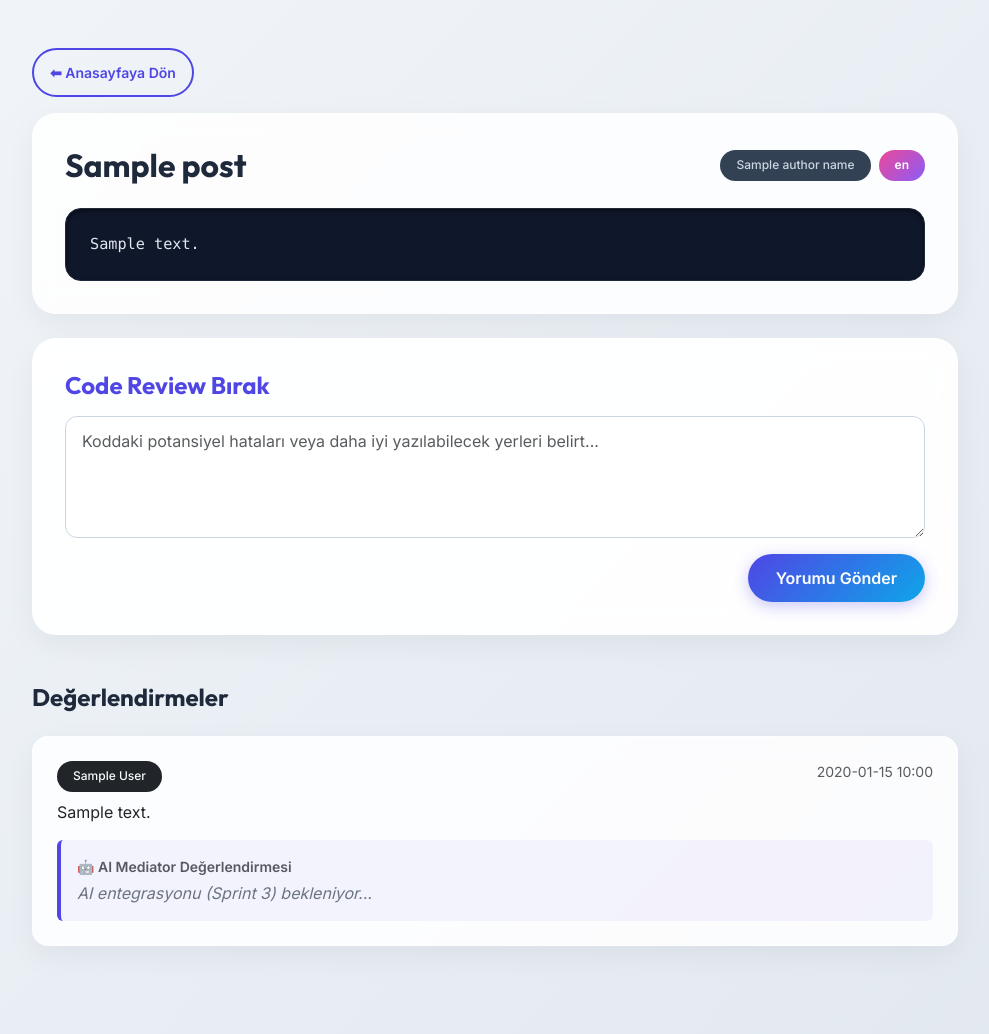
After one commit to AEnesOK/YZTA-Group309, a FastAPI app: template templates/post_detail.html in a window 1280 px wide. The commit adds this page. Shown: the whole page, without its empty margins (145-1134 px from the left). Run offline with FastAPI, Linux system fonts and the light colour scheme; the template is opened without the code that fills it: most values are stand-ins (such as "Sample title", 1, 10 or a date in 2020).

Commit message:
kod detay sayfası eklendi

```diff
--- a/main.py
+++ b/main.py
@@ -143,3 +143,58 @@ def create_post(
     db.commit()
 
     return RedirectResponse(url="/", status_code=status.HTTP_303_SEE_OTHER)
+
+# --- KOD DETAY SAYFASI ---
+@app.get("/post/{post_id}")
+def post_detail(request: Request, post_id: int, current_user: str = Cookie(None), db: Session = Depends(database.get_db)):
+    if not current_user:
+        return RedirectResponse(url="/login", status_code=status.HTTP_303_SEE_OTHER)
+
+    post = db.query(database.CodePost).filter(database.CodePost.id == post_id).first()
+    if not post:
+        return RedirectResponse(url="/", status_code=status.HTTP_303_SEE_OTHER)
+
+    comments = db.query(database.Comment).filter(database.Comment.post_id == post_id).order_by(database.Comment.id.desc()).all()
+
+    # Çift Kör (Double-Blind) Mantığı
+    author_name = "Gizli Yazar"
+    if post.owner.username == current_user:
+        author_name = f"{current_user} (Sen)"
+
+    for c in comments:
+        if c.author.username == current_user:
+            c.display_name = f"{current_user} (Sen)"
+        else:
+            c.display_name = f"CodePeer #{c.user_id}"
+
+    return templates.TemplateResponse(
+        request=request,
+        name="post_detail.html",
+        context={
+            "title": post.title,
+            "username": current_user,
+            "post": post,
+            "author_name": author_name,
+            "comments": comments
+        }
+    )
+
+# --- YORUM EKLEME ---
+@app.post("/post/{post_id}/comment")
+def add_comment(
+    request: Request,
+    post_id: int,
+    content: str = Form(...),
+    current_user: str = Cookie(None),
+    db: Session = Depends(database.get_db)
+):
+    if not current_user:
+        return RedirectResponse(url="/login", status_code=status.HTTP_303_SEE_OTHER)
+
+    user = db.query(database.User).filter(database.User.username == current_user).first()
+    if user:
+        new_comment = database.Comment(content=content, user_id=user.id, post_id=post_id)
+        db.add(new_comment)
+        db.commit()
+
+    return RedirectResponse(url=f"/post/{post_id}", status_code=status.HTTP_303_SEE_OTHER)
--- a/templates/index.html
+++ b/templates/index.html
@@ -49,7 +49,9 @@
                             <div class="col-12 mb-4">
                                 <div class="glass-card p-4 transition-all hover-lift" style="border-radius: 1.25rem; padding: 2rem !important;">
                                     <div class="d-flex justify-content-between align-items-center mb-3">
-                                        <h4 class="m-0 fw-bold" style="color: var(--text-main);">{{ post.title }}</h4>
+                                        <a href="/post/{{ post.id }}" class="text-decoration-none">
+                                            <h4 class="m-0 fw-bold" style="color: var(--primary);">{{ post.title }} <small style="font-size: 0.6em;">🔗</small></h4>
+                                        </a>
                                         <div class="d-flex gap-2">
                                             <span class="badge-author">Gizli Yazar</span>
                                             <span class="badge-premium">{{ post.language }}</span>
--- /dev/null
+++ b/templates/post_detail.html
@@ -0,0 +1,69 @@
+<!DOCTYPE html>
+<html lang="tr">
+<head>
+    <meta charset="UTF-8">
+    <meta name="viewport" content="width=device-width, initial-scale=1.0">
+    <title>{{ title }} - CodePeer</title>
+    <link href="https://cdn.jsdelivr.net/npm/bootstrap@5.3.0/dist/css/bootstrap.min.css" rel="stylesheet">
+    <link href="/static/css/style.css" rel="stylesheet">
+</head>
+<body>
+    <div class="container py-5">
+        <div class="row justify-content-center">
+
+            <div class="col-lg-10 mb-4">
+                <a href="/" class="btn btn-premium-outline btn-sm px-3 mb-3">⬅ Anasayfaya Dön</a>
+
+                <!-- Code Section -->
+                <div class="glass-card mb-4" style="padding: 2rem;">
+                    <div class="d-flex justify-content-between align-items-center mb-4">
+                        <h2 class="fw-bold m-0" style="color: var(--text-main);">{{ post.title }}</h2>
+                        <div class="d-flex gap-2">
+                            <span class="badge-author">{{ author_name }}</span>
+                            <span class="badge-premium">{{ post.language }}</span>
+                        </div>
+                    </div>
+
+                    <div class="code-container">
+                        <pre class="m-0"><code>{{ post.content }}</code></pre>
+                    </div>
+                </div>
+
+                <!-- Review Form -->
+                <div class="glass-card mb-5" style="padding: 2rem; background: rgba(255, 255, 255, 0.95);">
+                    <h4 class="fw-bold mb-3" style="color: var(--primary);">Code Review Bırak</h4>
+                    <form action="/post/{{ post.id }}/comment" method="POST">
+                        <textarea name="content" class="form-control mb-3" rows="4" placeholder="Koddaki potansiyel hataları veya daha iyi yazılabilecek yerleri belirt..." required></textarea>
+                        <div class="d-flex justify-content-end">
+                            <button type="submit" class="btn btn-premium">Yorumu Gönder</button>
+                        </div>
+                    </form>
+                </div>
+
+                <!-- Comments Section -->
+                <h4 class="fw-bold mb-4" style="color: var(--text-main);">Değerlendirmeler</h4>
+
+                {% if comments %}
+                    {% for comment in comments %}
+                    <div class="glass-card mb-3" style="padding: 1.5rem; border-radius: 1rem;">
+                        <div class="d-flex justify-content-between mb-2">
+                            <span class="badge-author bg-dark text-light">{{ comment.display_name }}</span>
+                            <small class="text-muted">{{ comment.created_at.strftime('%Y-%m-%d %H:%M') }}</small>
+                        </div>
+                        <p class="m-0 text-dark">{{ comment.content }}</p>
+                        <!-- AI Puanı Gelecek Yeri -->
+                        <div class="mt-3 p-3 rounded" style="background: rgba(79, 70, 229, 0.05); border-left: 4px solid var(--primary);">
+                            <small class="text-muted fw-bold d-block mb-1">🤖 AI Mediator Değerlendirmesi</small>
+                            <span class="text-secondary fst-italic">AI entegrasyonu (Sprint 3) bekleniyor...</span>
+                        </div>
+                    </div>
+                    {% endfor %}
+                {% else %}
+                    <div class="text-muted fst-italic">Henüz bu koda hiç inceleme yapılmamış. İlk değerlendiren sen ol!</div>
+                {% endif %}
+
+            </div>
+        </div>
+    </div>
+</body>
+</html>
```
